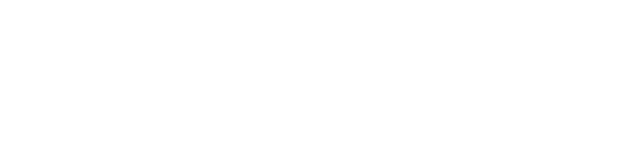
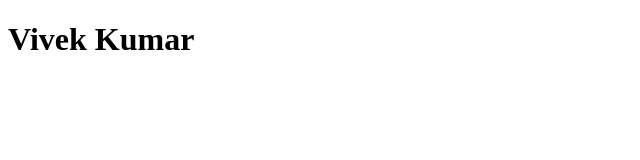
Before and after one commit to Viveks73/git_sessions, a plain HTML site: page index.html in a window 1280 px wide. Shown: the whole page, without its empty margins (0-640 px from the left). Drawn offline with Linux system fonts and the light colour scheme.

Commit message:
Update index.html

```diff
--- a/index.html
+++ b/index.html
@@ -6,6 +6,6 @@
     <title>Document</title>
 </head>
 <body>
-
+    <h1>Vivek Kumar</h1>
 </body>
 </html>
```
